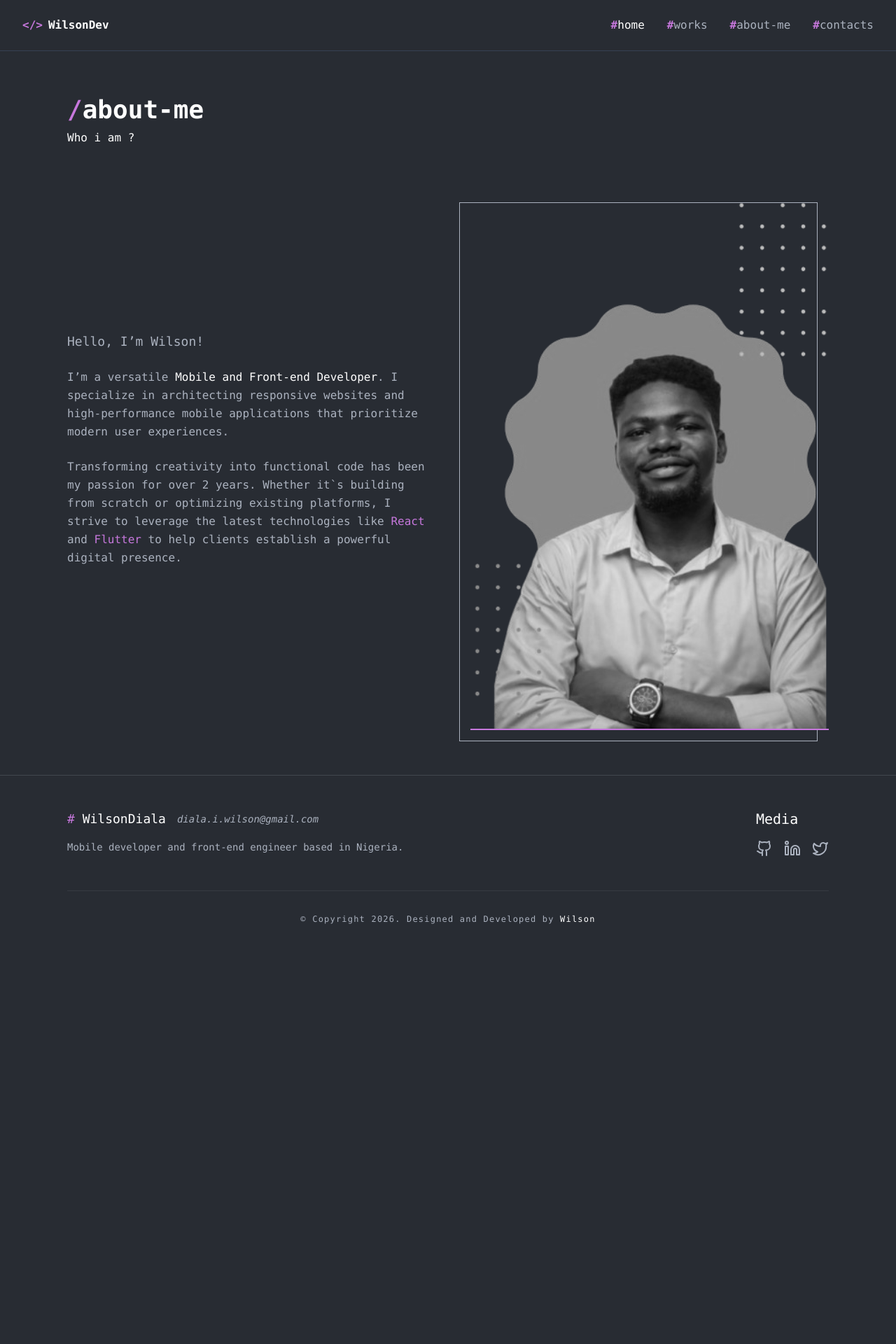
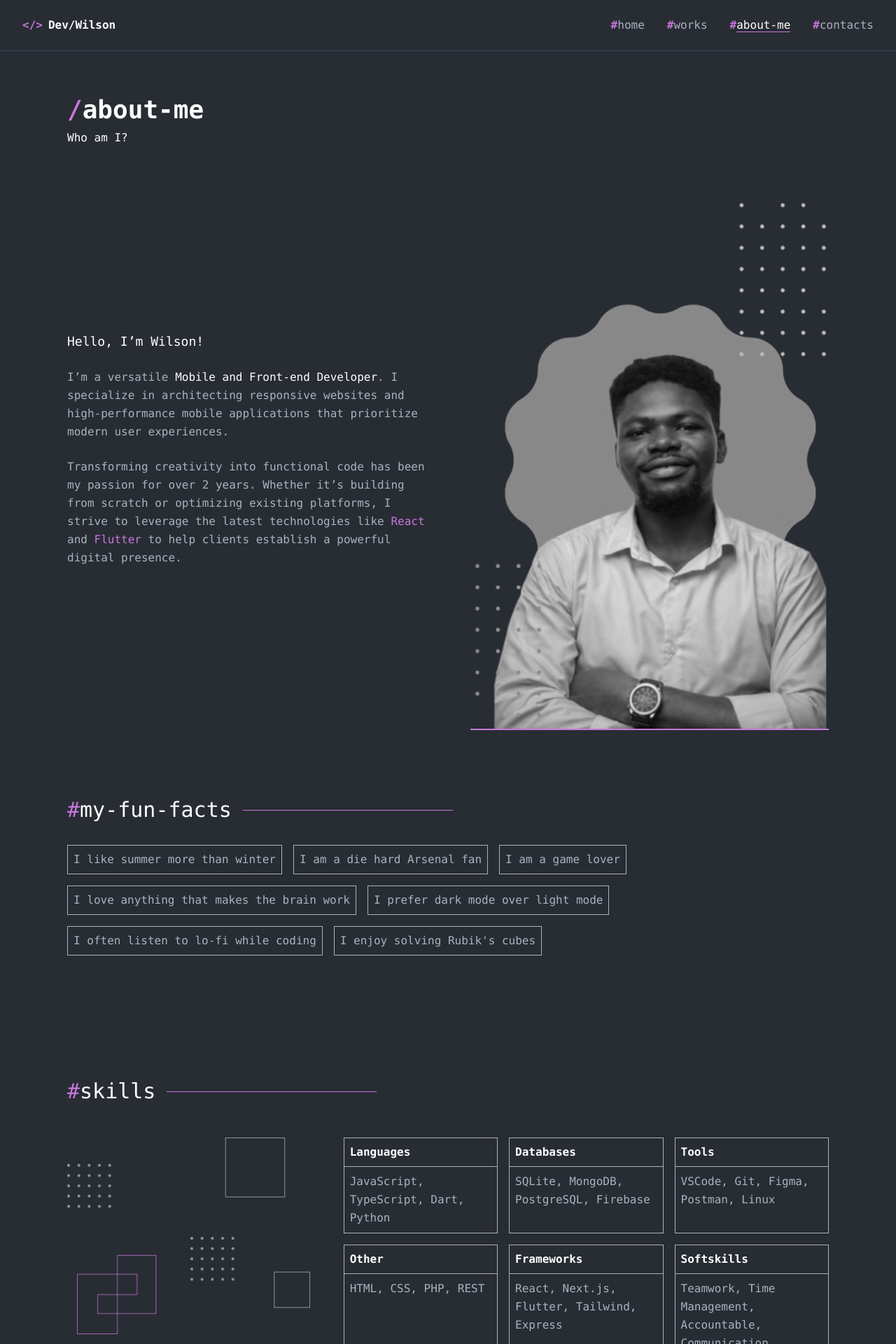
Before and after one commit to Dialawilson/profile, a Next.js app in the folder profile/: page /about in a window 1280 px wide. Shown: the top 1920 px of the page at 70% size. Before the commit the page ends 1369 px from the top, so only its background shows below. Built offline with nearby package versions, Linux system fonts and the light colour scheme.

Commit message:
Refactor code structure for improved readability and maintainability

```diff
--- a/profile/src/app/about/page.js
+++ b/profile/src/app/about/page.js
@@ -1,39 +1,48 @@
 import Image from "next/image"
 import profileImg from "@/asset/img/wilsonProfile.png"
-export default function About(){
-    return(
+import Skills from "@/components/Skills/skills"
+
+export default function About() {
+    const funFacts = [
+        "I like summer more than winter",
+        "I am a die hard Arsenal fan",
+        "I am a game lover",
+        "I love anything that makes the brain work",
+        "I prefer dark mode over light mode",
+        "I often listen to lo-fi while coding",
+        "I enjoy solving Rubik's cubes"
+    ];
+
+    return (
         <>
-        <section className="px-6 py-16 md:px-24 font-mono text=[#ABB2BF]">
+        <section className="px-6 py-16 md:px-24 font-mono bg-[#282C33] text-[#ABB2BF]">
             {/* Page Title Header */}
             <div className="mb-16">
                 <h2 className="text-4xl text-white font-semibold mb-2">
                     <span className="text-[#C778DD]">/</span>about-me
                 </h2>
-        <p className="text-white">Who i am ?</p>
+                <p className="text-white">Who am I?</p>
             </div>
-       <div className="flex flex-col md:flex-row items-center gap-16">
-        {/* Left: Text Content */}
-        <div className="flex-1 text-[#ABB2BF] leading-relaxed">
-          <p className="mb-6 text-lg">Hello, I’m Wilson!</p>
 
+            {/* Introduction Section */}
+            <div className="flex mb-24 flex-col md:flex-row items-center gap-16">
+                <div className="flex-1 leading-relaxed">
+                    <p className="mb-6 text-lg text-white font-medium">Hello, I’m Wilson!</p>
                     <p className="mb-6">
                         I’m a versatile <span className="text-white">Mobile and Front-end Developer</span>.
                         I specialize in architecting responsive websites and high-performance mobile applications
                         that prioritize modern user experiences.
                     </p>
-
                     <p className="mb-8">
                         Transforming creativity into functional code has been my passion for over 2 years.
-            Whether it`s building from scratch or optimizing existing platforms, I strive to
+                        Whether it’s building from scratch or optimizing existing platforms, I strive to
                         leverage the latest technologies like <span className="text-[#C778DD]">React</span> and
                         <span className="text-[#C778DD]"> Flutter</span> to help clients establish a
                         powerful digital presence.
                     </p>
-
-
                 </div>
 
-        {/* Right: Profile Image with Decorative Border */}
+                {/* Profile Image */}
                 <div className="flex-1 relative group">
                     <div className="relative z-10 border-b-2 border-[#C778DD]">
                         <Image
@@ -43,12 +52,37 @@ export default function About(){
                             className="w-full h-auto grayscale group-hover:grayscale-0 transition-all duration-500"
                         />
                     </div>
-
-          {/* Decorative background element - common in developer portfolios */}
                     <div className="absolute top-4 right-4 w-full h-full border border-[#ABB2BF] -z-10 group-hover:translate-x-2 group-hover:translate-y-2 transition-transform duration-300"></div>
                 </div>
             </div>
+
+            {/* Skills Section (Imported Component) */}
+
+
+            {/* Fun Facts Section */}
+            <div className="mb-12">
+                <div className="flex items-center gap-4 w-full mb-8">
+                    <h3 className="text-3xl text-white font-medium">
+                        <span className="text-[#C778DD]">#</span>my-fun-facts
+                    </h3>
+                    <div className="h-[1px] bg-[#C778DD] flex-grow max-w-[300px]"></div>
+                </div>
+
+                <div className="flex flex-wrap gap-4">
+                    {funFacts.map((fact, index) => (
+                        <div
+                            key={index}
+                            className="border border-[#ABB2BF] p-2 hover:bg-[#ABB2BF]/5 transition-colors"
+                        >
+                            <span className="text-[#ABB2BF]">{fact}</span>
+                        </div>
+                    ))}
+                </div>
+            </div>
         </section>
+        <div className="mb-24">
+                <Skills />
+            </div>
         </>
     )
 }
--- a/profile/src/app/page.js
+++ b/profile/src/app/page.js
@@ -1,5 +1,4 @@
 import About from "@/components/About/About";
-import Contact from "@/components/Contact/Contact";
 import Hero from "@/components/Hero/Hero";
 import Project from "@/components/Project/Project";
 import Skills from "@/components/Skills/skills";
@@ -16,8 +15,7 @@ export default function Home() {
       {/* skills Section */}
       <About/>
       {/* about section */}
-      <Contact/>
-      {/* contact section  */}
+
     </main>
     </>
   );
--- a/profile/src/components/Contact/Contact.js
+++ b/profile/src/components/Contact/Contact.js
@@ -2,7 +2,7 @@ import { Mail, Phone } from "lucide-react"; // Optional: Use an icon library lik
 
 const Contact = () => {
   return (
-    <section className="text-[#ABB2BF] font-mono py-16 px-6 md:px-24 bg-[#282C33]">
+    <section id="#contacts" className="text-[#ABB2BF] font-mono py-16 px-6 md:px-24 bg-[#282C33]">
       {/* Section Header */}
       <div className="flex items-center gap-4 w-full mb-12">
         <h3 className="text-3xl text-white font-medium">
--- a/profile/src/components/Hero/Hero.js
+++ b/profile/src/components/Hero/Hero.js
@@ -17,9 +17,9 @@ const Hero = () => {
           <p className="text-lg md:text-xl max-w-lg leading-relaxed">
             He crafts responsive websites where technologies meet creativity.
           </p>
-          <button className="border border-[#C778DD] text-white font-medium px-6 py-3 hover:bg-[#C778DD]/20 transition-all duration-300">
+          {/* <button className="border border-[#C778DD] text-white font-medium px-6 py-3 hover:bg-[#C778DD]/20 transition-all duration-300">
             Contact Me !!
-          </button>
+          </button> */}
         </div>
 
         {/* Right Side: Profile & Status */}
--- a/profile/src/components/Project/Project.js
+++ b/profile/src/components/Project/Project.js
@@ -1,15 +1,18 @@
 import Link from "next/link";
 import Image from "next/image";
-import work1 from "@/asset/img/work1.jpg";
+import Ogonisubmit from "@/asset/img/ogonisubmit.png";
+import work1 from "@/asset/img/work2.png";
 
 const Project = () => {
   const projects = [
     {
-      img: work1,
-      alt: "ChertNodes Project",
-      tools: "HTML CSS PYTHON",
-      title: "ChertNodes",
-      detail: "Minecraft servers hosting service with high performance."
+      img: Ogonisubmit,
+      alt: "Ogoni submit Project",
+      tools: "REACT TAILWIND SHEETDB",
+      title: "Ogoni Enterpreneurship Summit",
+      detail: "An Event postfolio and regesteration site.",
+      href:"#" ,
+      linkinfo:"live"
     },
     {
       img: work1,
@@ -69,9 +72,9 @@ const Project = () => {
               <p className="text-[#ABB2BF] mb-6 flex-grow">{project.detail}</p>
 
               <div className="flex gap-4">
-                <button className="border border-[#C778DD] text-white px-4 py-2 hover:bg-[#C778DD]/20 transition-all">
-                  Live <span className="text-sm">{"<~>"}</span>
-                </button>
+                <Link alt={project.alt} href={project.href || "#"} className="border border-[#C778DD] text-white px-4 py-2 hover:bg-[#C778DD]/20 transition-all">
+                  {project.linkinfo} <span className="text-sm">{"<~>"}</span>
+                </Link>
                 {/* Optional: Add a Cached/Github button for extra professionalism */}
                 <button className="border border-[#ABB2BF] text-[#ABB2BF] px-4 py-2 hover:bg-[#ABB2BF]/10 transition-all">
                   Cached
--- a/profile/src/components/Skills/skills.js
+++ b/profile/src/components/Skills/skills.js
@@ -3,11 +3,12 @@ import skImg from "@/asset/img/skImg.png";
 
 const Skills = () => {
   const skillGroups = [
-    { title: "Languages", skills: "JavaScript TypeScript Dart Python" },
-    { title: "Databases", skills: "SQLite MongoDB PostgreSQL Firebase" },
-    { title: "Tools", skills: "VSCode Git Figma Postman Linux Docker" },
-    { title: "Other", skills: "HTML CSS EJS SCSS REST" },
-    { title: "Frameworks", skills: "React Next.js Flutter Tailwind Express" },
+    { title: "Languages", skills: "JavaScript, TypeScript, Dart, Python" },
+    { title: "Databases", skills: "SQLite, MongoDB, PostgreSQL, Firebase" },
+    { title: "Tools", skills: "VSCode, Git, Figma, Postman, Linux" },
+    { title: "Other", skills: "HTML, CSS, PHP, REST" },
+    { title: "Frameworks", skills: "React, Next.js, Flutter, Tailwind, Express" },
+    { title: "Softskills", skills: "Teamwork,  Time Management, Accountable, Communication" },
   ];
 
   return (
--- a/profile/src/components/footer/Footer.js
+++ b/profile/src/components/footer/Footer.js
@@ -1,13 +1,20 @@
 import { Github, Linkedin, Twitter } from "lucide-react";
 import Link from "next/link";
+import Contact from "../Contact/Contact";
 
 const Footer = () => {
   const currentYear = new Date().getFullYear();
 
   return (
+    <>
+    <div>
+
+      <Contact/>
+    </div>
     <footer className="px-6 md:px-24 py-12 font-mono bg-[#282C33] border-t border-[#ABB2BF]/20">
       <div className="max-w-7xl mx-auto">
         <div className="flex flex-col md:flex-row justify-between items-start gap-8 mb-12">
+
 
           {/* Brand Section */}
           <div className="space-y-4">
@@ -47,6 +54,7 @@ const Footer = () => {
         </div>
       </div>
     </footer>
+    </>
   );
 };
 
--- a/profile/src/components/navbar/Navbar.js
+++ b/profile/src/components/navbar/Navbar.js
@@ -1,41 +1,47 @@
-"use client"; // Required for useState and interactivity
+"use client";
 
 import Link from "next/link";
 import { useState } from "react";
-import { useParams } from "next/navigation";
+import { usePathname } from "next/navigation"; // Use usePathname for highlighting
 
 const Navbar = () => {
   const [isOpen, setIsOpen] = useState(false);
+  const pathname = usePathname(); // This returns the current path string
 
   const toggleMenu = () => setIsOpen(!isOpen);
-  const pathname = useParams().pathname || "/";
 
   const navLinks = [
     { name: "home", href: "/" },
     { name: "works", href: "/works" },
     { name: "about-me", href: "/about" },
-    { name: "contacts", href: "/contacts" },
+    { name: "contacts", href: "/#contacts" },
   ];
 
   return (
-    <nav className="bg-[#282C33]  border-b border-gray-700 font-mono">
+    <nav className="bg-[#282C33] border-b border-gray-700 font-mono sticky top-0 z-50">
       <div className="flex items-center justify-between px-8 py-6">
         {/* Logo */}
         <div className="text-md font-bold text-white flex items-center gap-2">
           <span className="text-[#C778DD]">{"</>"}</span>
-          <Link href="/">WilsonDev</Link>
+          <Link href="/">Dev/Wilson</Link>
         </div>
 
         {/* Desktop Navigation */}
         <div className="hidden md:flex gap-8">
           {navLinks.map((link) => {
+            // Logic: Compare current path to link destination
             const isActive = pathname === link.href;
+
             return (
               <li key={link.name} className="list-none">
                 <span className="text-[#C778DD] font-bold">#</span>
                 <Link
                   href={link.href}
-                  className={`transition-colors ${isActive ? "text-white font-medium" : "text-[#ABB2BF] hover:text-white"}`}
+                  className={`transition-colors ${
+                    isActive
+                      ? "text-white font-medium border-b border-[#C778DD]" // Highlight active
+                      : "text-[#ABB2BF] hover:text-white"
+                  }`}
                 >
                   {link.name}
                 </Link>
@@ -64,18 +70,21 @@ const Navbar = () => {
           isOpen ? "translate-x-0" : "translate-x-full"
         }`}
       >
-        {navLinks.map((link) => (
+        {navLinks.map((link) => {
+          const isActive = pathname === link.href;
+          return (
             <li key={link.name} className="list-none text-3xl">
               <span className="text-[#C778DD] font-bold">#</span>
               <Link
                 href={link.href}
-              onClick={() => setIsOpen(false)} // Close menu on click
-              className="text-[#ABB2BF] hover:text-white transition-colors"
+                onClick={() => setIsOpen(false)}
+                className={`transition-colors ${isActive ? "text-white" : "text-[#ABB2BF]"}`}
               >
                 {link.name}
               </Link>
             </li>
-        ))}
+          );
+        })}
       </div>
     </nav>
   );
```
Also changed, not shown: profile/src/asset/img/ogonisubmit.png (added). Lines whose indentation alone changed are shown as unchanged.
